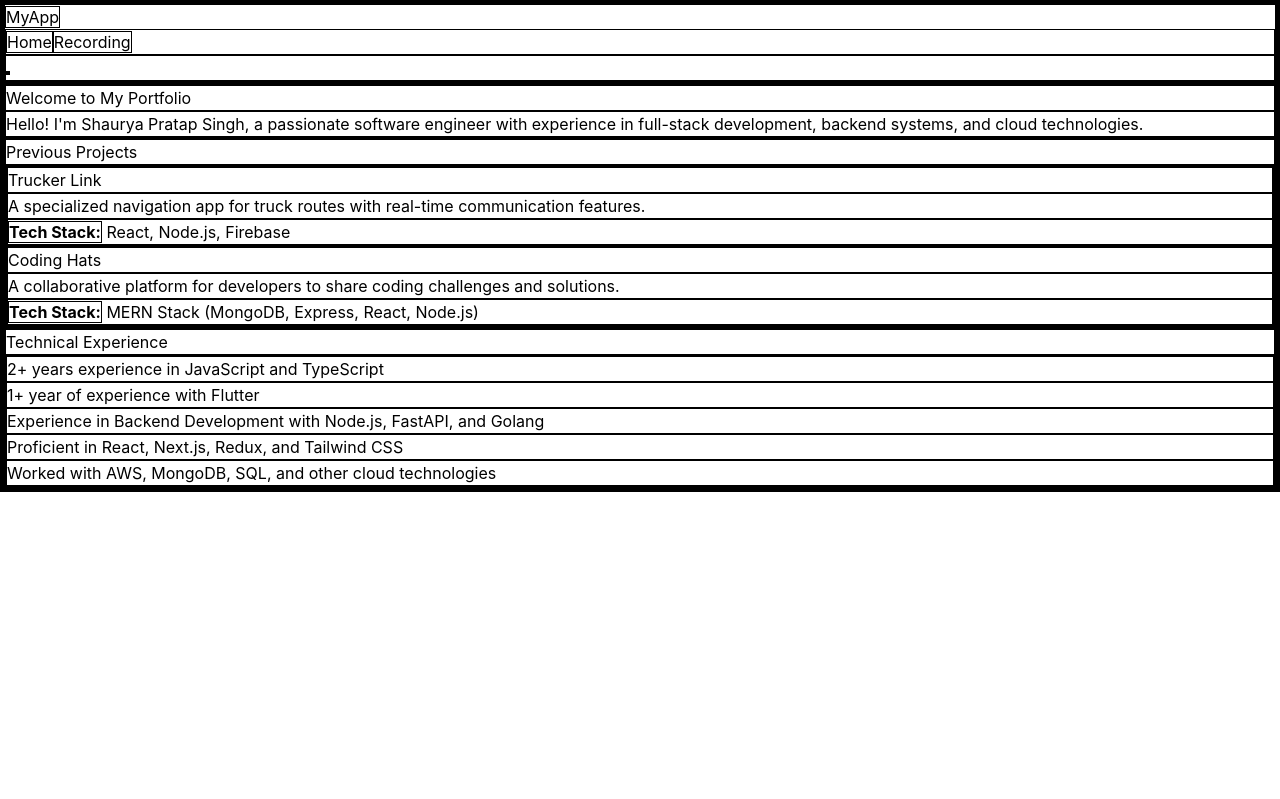
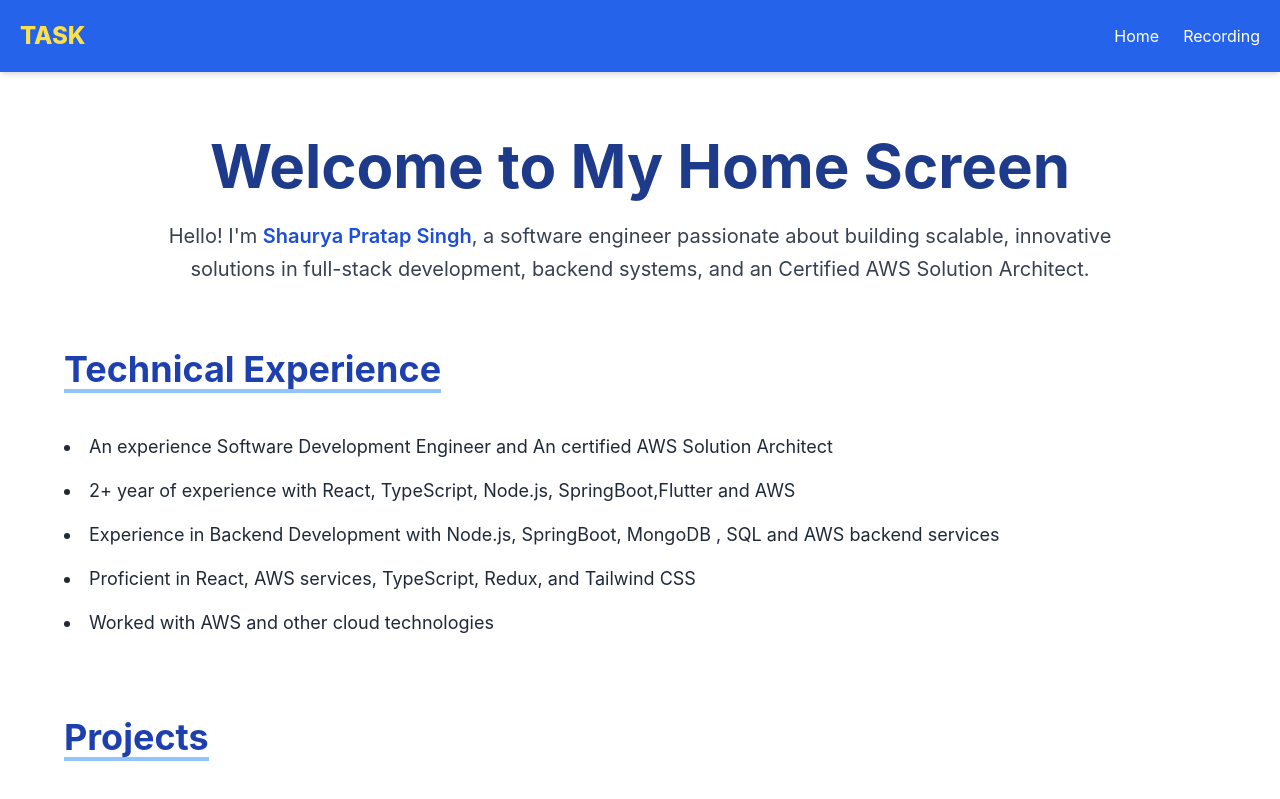
Before and after one commit to shaurya019/test, a React (Create React App) app: page / in a window 1280 px wide. Shown: the top 799 px of the page. Built offline with nearby package versions, Linux system fonts and the light colour scheme.

Commit message:
UI added

```diff
--- a/src/App.tsx
+++ b/src/App.tsx
@@ -6,21 +6,20 @@ import Recording from './Pages/NewRecoding';
 const App: React.FC = () => {
   return (
     <Router>
-      {/* Navbar */}
-      <nav className="bg-indigo-600 p-5 shadow-md">
+
+      <nav className="bg-blue-600 p-5 shadow-md">
         <div className="max-w-7xl mx-auto flex justify-between items-center text-white">
-          {/* Branding */}
           <Link to="/" className="text-2xl font-extrabold text-yellow-300 hover:text-yellow-400 transition-colors">
-            MyApp
+            TASK
           </Link>
 
-          {/* Navbar Links */}
+
           <div className="space-x-6 hidden md:flex">
             <Link to="/" className="hover:text-indigo-200 transition-colors">Home</Link>
             <Link to="/recording" className="hover:text-indigo-200 transition-colors">Recording</Link>
           </div>
 
-          {/* Mobile Menu Button */}
+
           <div className="md:hidden">
             <button className="text-white focus:outline-none">
               <svg xmlns="http://www.w3.org/2000/svg" className="h-6 w-6" fill="none" viewBox="0 0 24 24" stroke="currentColor">
@@ -31,7 +30,7 @@ const App: React.FC = () => {
         </div>
       </nav>
 
-      {/* Routes */}
+
       <Routes>
         <Route path="/" element={<Home />} />
         <Route path="/recording" element={<Recording />} />
--- /dev/null
+++ b/src/Pages/Home.css
@@ -0,0 +1,33 @@
+/* Apply a radial gradient background that gives the appearance of a "ball-like" effect */
+@keyframes ballGradientAnimation {
+    0% {
+      background-position: center center;
+      background-size: 150%;
+    }
+    50% {
+      background-position: top left;
+      background-size: 200%;
+    }
+    100% {
+      background-position: center center;
+      background-size: 150%;
+    }
+  }
+
+  .ball-gradient {
+    background-color: white; /* White background color */
+    background-image: radial-gradient(circle, rgba(255, 94, 0, 0.8) 0%, rgba(0, 255, 94, 0.8) 100%);
+    background-size: 150%;
+    animation: ballGradientAnimation 6s ease infinite; /* Animation to move the gradient */
+  }
+
+  /* Navbar styles */
+  .navbar {
+    background: linear-gradient(to right, #4e73df, #2e59ff);
+    box-shadow: 0 4px 6px rgba(0, 0, 0, 0.1);
+    transition: background 0.3s ease-in-out;
+  }
+
+  .navbar:hover {
+    background: linear-gradient(to right, #2e59ff, #4e73df);
+  }
--- a/src/Pages/Home.tsx
+++ b/src/Pages/Home.tsx
@@ -1,11 +1,12 @@
 import React from 'react';
+import './Home.css'; // import the CSS file for additional styles
 
 const Home = () => {
   const projects = [
     {
       title: 'Trucker Link',
       description: 'A specialized navigation app for truck routes with real-time communication features.',
-      techStack: 'React, Node.js, Firebase',
+      techStack: 'Flutter, Node.js, Sql, AWS S3, Dart, Firebase',
     },
     {
       title: 'Coding Hats',
@@ -15,47 +16,55 @@ const Home = () => {
   ];
 
   const technicalExperience = [
-    '2+ years experience in JavaScript and TypeScript',
-    '1+ year of experience with Flutter',
-    'Experience in Backend Development with Node.js, FastAPI, and Golang',
-    'Proficient in React, Next.js, Redux, and Tailwind CSS',
-    'Worked with AWS, MongoDB, SQL, and other cloud technologies',
+    'An experience Software Development Engineer and An certified AWS Solution Architect',
+    '2+ year of experience with React, TypeScript, Node.js, SpringBoot,Flutter and AWS',
+    'Experience in Backend Development with Node.js, SpringBoot, MongoDB , SQL and AWS backend services',
+    'Proficient in React, AWS services, TypeScript, Redux, and Tailwind CSS',
+    'Worked with AWS and other cloud technologies',
   ];
 
   return (
-    <div className="container mx-auto p-6">
+    <div className="min-h-screen py-16 px-8">
+      {/* Navbar */}
+
       {/* Welcome Screen */}
-      <div className="text-center mb-12">
-        <h1 className="text-4xl font-bold mb-4">Welcome to My Portfolio</h1>
-        <p className="text-lg text-gray-600">
-          Hello! I'm Shaurya Pratap Singh, a passionate software engineer with experience in full-stack
-          development, backend systems, and cloud technologies.
+      <div className="max-w-5xl mx-auto text-center mb-16">
+        <h1 className="text-6xl font-bold text-blue-900 mb-6">Welcome to My Home Screen</h1>
+        <p className="text-xl text-gray-700 leading-relaxed">
+          Hello! I'm <span className="font-semibold text-blue-700">Shaurya Pratap Singh</span>, a software engineer passionate about building scalable, innovative solutions
+          in full-stack development, backend systems, and an Certified AWS Solution Architect.
         </p>
       </div>
 
+       {/* Technical Experience Section */}
+       <div className="max-w-6xl mx-auto mb-20">
+        <h2 className="text-4xl font-bold text-blue-800 mb-10 border-b-4 border-blue-300 inline-block">Technical Experience</h2>
+        <ul className="list-disc list-inside space-y-4 text-lg text-gray-800">
+          {technicalExperience.map((item, index) => (
+            <li key={index} className="hover:text-blue-600 transition-colors duration-200">{item}</li>
+          ))}
+        </ul>
+      </div>
+
       {/* Projects Section */}
-      <div className="mb-12">
-        <h2 className="text-3xl font-semibold mb-6">Previous Projects</h2>
-        <div className="grid md:grid-cols-2 gap-6">
+      <div className="max-w-6xl mx-auto">
+        <h2 className="text-4xl font-bold text-blue-800 mb-10 border-b-4 border-blue-300 inline-block">Projects</h2>
+        <div className="grid sm:grid-cols-1 md:grid-cols-2 gap-10">
           {projects.map((project, index) => (
-            <div key={index} className="bg-white p-6 rounded-lg shadow-md hover:shadow-lg transition-all duration-300">
-              <h3 className="text-2xl font-semibold mb-3">{project.title}</h3>
-              <p className="text-gray-700 mb-3">{project.description}</p>
-              <p className="text-sm text-gray-500"><strong>Tech Stack:</strong> {project.techStack}</p>
+            <div
+              key={index}
+              className="bg-white p-8 rounded-lg shadow-md hover:shadow-xl transform hover:scale-105 transition-all duration-300 border-t-4 border-blue-500"
+            >
+              <h3 className="text-3xl font-semibold text-blue-900 mb-3">{project.title}</h3>
+              <p className="text-gray-600 mb-4">{project.description}</p>
+              <p className="text-sm text-blue-700 font-medium">
+                <strong>Tech Stack:</strong> {project.techStack}
+              </p>
             </div>
           ))}
         </div>
       </div>
 
-      {/* Technical Experience Section */}
-      <div>
-        <h2 className="text-3xl font-semibold mb-6">Technical Experience</h2>
-        <ul className="list-disc list-inside space-y-3 text-lg text-gray-700">
-          {technicalExperience.map((item, index) => (
-            <li key={index}>{item}</li>
-          ))}
-        </ul>
-      </div>
     </div>
   );
 };
--- a/src/Pages/NewRecoding.tsx
+++ b/src/Pages/NewRecoding.tsx
@@ -199,24 +199,63 @@ const AudioRecorder: React.FC = () => {
   };
 
   return (
-    <div>
-      current_state: {current_state}
-      <br />
-      <button onClick={startRecording}>Start Recording</button>
-      <button onClick={stopRecording}>Stop Recording</button>
-      <button onClick={mergeChunks}>Merge Chunks</button>
-      <button onClick={retrieveUrl}>Retrieve File</button>
-      <button onClick={deleteFile}>Delete File</button>
+    <div className="max-w-2xl mx-auto p-6 bg-white rounded-lg shadow-lg">
+    <h2 className="text-2xl font-semibold text-gray-800 mb-6">Audio Recording Controls</h2>
 
-      {audioUrl ? (
-        <audio controls>
+    {/* Current State */}
+    <div className="mb-6">
+      <span className="text-gray-600 font-medium">Current State:</span>
+      <span className="font-semibold text-blue-600 ml-2">{current_state}</span>
+    </div>
+
+    {/* Action Buttons */}
+    <div className="space-y-4 mb-6">
+      <button
+        onClick={startRecording}
+        className="px-4 py-2 bg-green-600 text-white rounded-md hover:bg-green-700 focus:outline-none focus:ring-2 focus:ring-green-500 transition duration-200 w-full"
+      >
+        Start Recording
+      </button>
+      <button
+        onClick={stopRecording}
+        className="px-4 py-2 bg-red-600 text-white rounded-md hover:bg-red-700 focus:outline-none focus:ring-2 focus:ring-red-500 transition duration-200 w-full"
+      >
+        Stop Recording
+      </button>
+      <button
+        onClick={mergeChunks}
+        className="px-4 py-2 bg-yellow-600 text-white rounded-md hover:bg-yellow-700 focus:outline-none focus:ring-2 focus:ring-yellow-500 transition duration-200 w-full"
+      >
+        Merge Chunks
+      </button>
+      <button
+        onClick={retrieveUrl}
+        className="px-4 py-2 bg-blue-600 text-white rounded-md hover:bg-blue-700 focus:outline-none focus:ring-2 focus:ring-blue-500 transition duration-200 w-full"
+      >
+        Retrieve File
+      </button>
+      <button
+        onClick={deleteFile}
+        className="px-4 py-2 bg-gray-600 text-white rounded-md hover:bg-gray-700 focus:outline-none focus:ring-2 focus:ring-gray-500 transition duration-200 w-full"
+      >
+        Delete File
+      </button>
+    </div>
+
+    {/* Audio Playback */}
+    {audioUrl ? (
+      <div>
+        <h3 className="text-lg font-medium text-gray-800 mb-2">Audio Playback</h3>
+        <audio controls className="w-full rounded-md shadow-md">
           <source src={audioUrl} type="audio/wav" />
           Your browser does not support the audio element.
         </audio>
-      ) : (
-        <p>Audio is not available.</p>
-      )}
-    </div>
+      </div>
+    ) : (
+      <p className="text-gray-600">Audio is not available.</p>
+    )}
+  </div>
+
   );
 };
 
--- a/src/index.css
+++ b/src/index.css
@@ -1,6 +1,7 @@
 @tailwind base;
 @tailwind components;
 @tailwind utilities;
+
 
 body {
   margin: 0;
@@ -16,6 +17,6 @@ code {
     monospace;
 }
 
-* {
+/* * {
   border: 1px solid black;
-}
+} */
--- a/tailwind.config.js
+++ b/tailwind.config.js
@@ -1,6 +1,6 @@
 /** @type {import('tailwindcss').Config} */
 module.exports = {
-  content: [],
+  content: ["./src/**/*.{js,jsx,ts,tsx}"],
   theme: {
     extend: {},
   },
```
